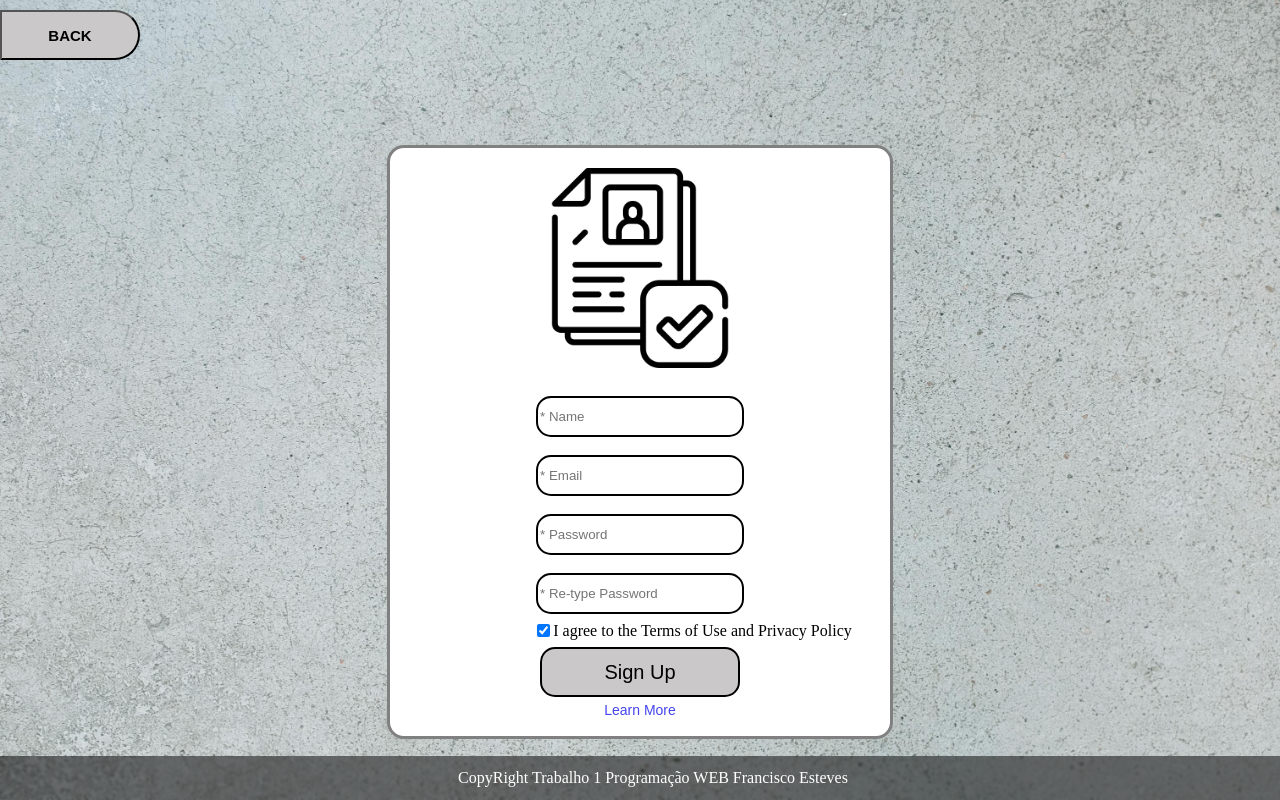
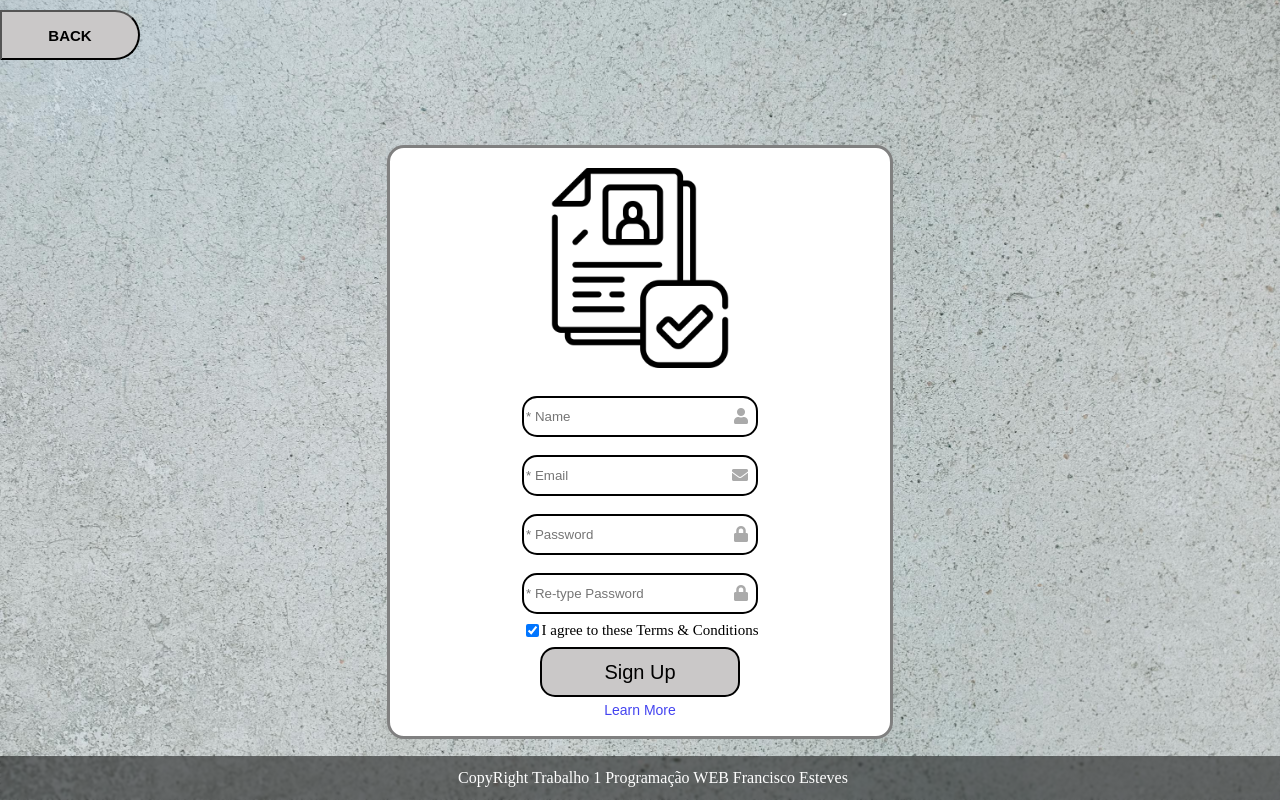
Before and after one commit to Estvexx/Site-Inovado, a plain HTML site: page register.html in a window 1280 px wide. Drawn offline with Linux system fonts and the light colour scheme.

Commit message:
Melhoramentos Inputs

```diff
--- a/register.html
+++ b/register.html
@@ -6,6 +6,7 @@
     <meta name="viewport" content="width=device-width, initial-scale=1.0">
     <title>Register</title>
     <link rel="stylesheet" href="style.css">
+    <link rel="stylesheet" href="https://cdnjs.cloudflare.com/ajax/libs/font-awesome/5.15.4/css/all.min.css">
 </head>
 
 <body>
@@ -16,16 +17,28 @@
                 <div class="center">
                     <img id="image3" src="../imagem/registered.png" alt="Pessoa">
                     <br>
+                    <div class="input-container">
                     <input type="text" class="inputs" placeholder="* Name">
+                    <span class="icon"><i class="fas fa-user"></i></span>
+                </div>
                     <br>
+                    <div class="input-container">
                     <input type="text" class="inputs" placeholder="* Email">
+                    <span class="icon"><i class="fas fa-envelope"></i></span>
+                </div>
                     <br>
+                    <div class="input-container">
                     <input type="password" class="inputs" placeholder="* Password">
+                    <span class="icon"><i class="fas fa-lock"></i></span>
+                    </div>
                     <br>
+                    <div class="input-container">
                     <input type="password" class="inputs" placeholder="* Re-type Password">
+                    <span class="icon"><i class="fas fa-lock"></i></span>
+                </div>
                     <div class="checkboxcenter">
                         <input type="checkbox" id="acept" name="acept" checked />
-                        <label for="acept">I agree to the Terms of Use and Privacy Policy</label>
+                        <label for="acept" id="text-size">I agree to these Terms & Conditions</label>
                     </div>
                 </div>
 
--- a/script.js
+++ b/script.js
@@ -1,4 +1,4 @@
-document.addEventListener("DOMContentLoaded", function () {
+    document.addEventListener("DOMContentLoaded", function () {
     const openButton = document.querySelector("[data-open-modal]")
     const closeButton = document.querySelector("[data-close-modal]")
     const modal = document.querySelector("[data-modal]")
@@ -22,7 +22,6 @@ document.addEventListener("DOMContentLoaded", function () {
 
     editButtons.forEach(button => {
         button.addEventListener("click", () => {
-            // Lógica para abrir a segunda modal quando a imagem de edição é clicada
             const secondModal = document.querySelector("[data-second-modal]");
             const secondOverlay = document.querySelector(".second-overlay");
 
--- a/style.css
+++ b/style.css
@@ -46,6 +46,22 @@ h1 {
 .buttonstyle:hover {
     background-color: rgb(160, 160, 160);
     color: white;
+}
+
+.input-container{
+    position: relative;
+}
+
+.icon {
+    position: absolute;
+    right: 10px;
+    top: 50%;
+    transform: translateY(-50%);
+    color: #aaa;
+}
+
+.inputs{
+    padding-right: 30px;
 }
 
 /*Index Html*/
@@ -128,7 +144,6 @@ h1 {
 .checkboxcenter {
     display: flex;
     align-items: center;
-    margin-left: 105px;
 }
 
 #forgotpassword {
@@ -139,6 +154,10 @@ h1 {
     cursor: pointer;
     justify-content: center;
     margin-top: 5px;
+}
+
+#text-size{
+    font-size: 15px;
 }
 
 #acept {
```
Also changed, not shown: login.html (+11 -0 lines), manageprofile.html (+7 -0 lines).
